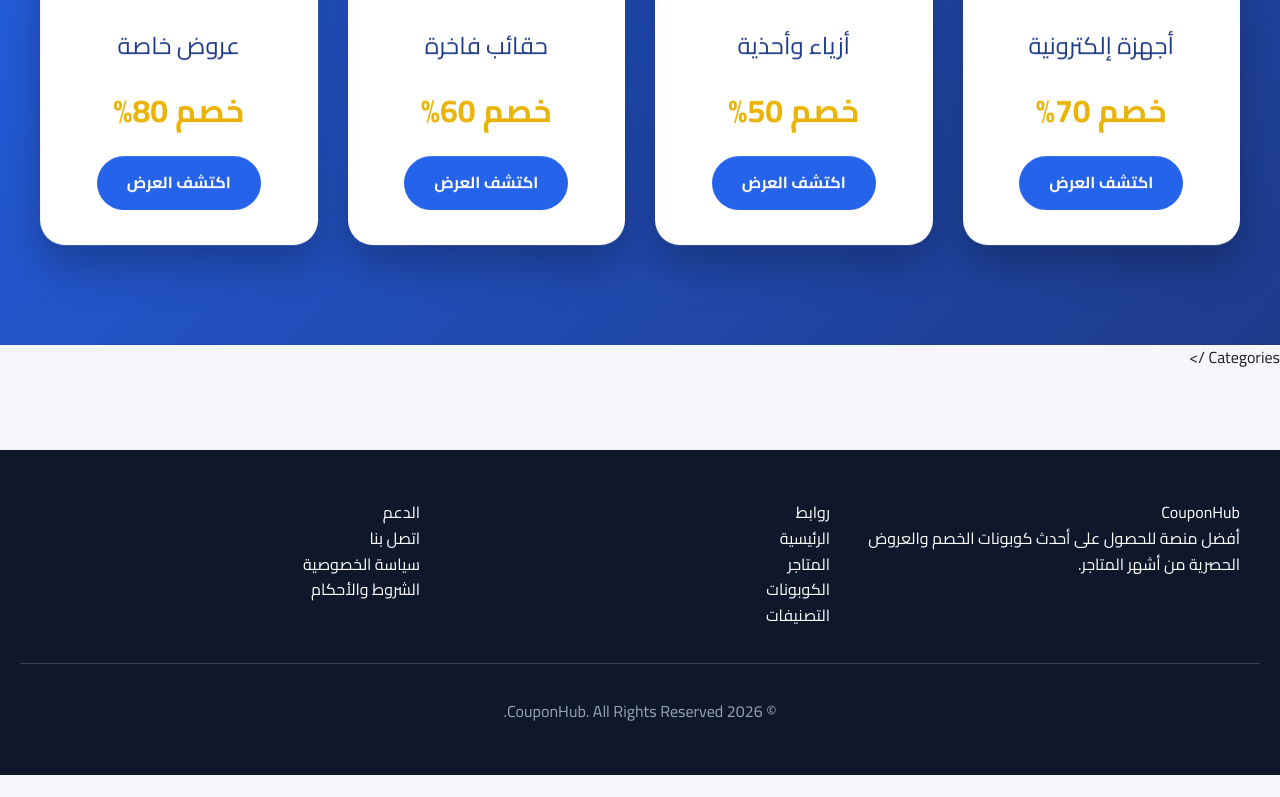
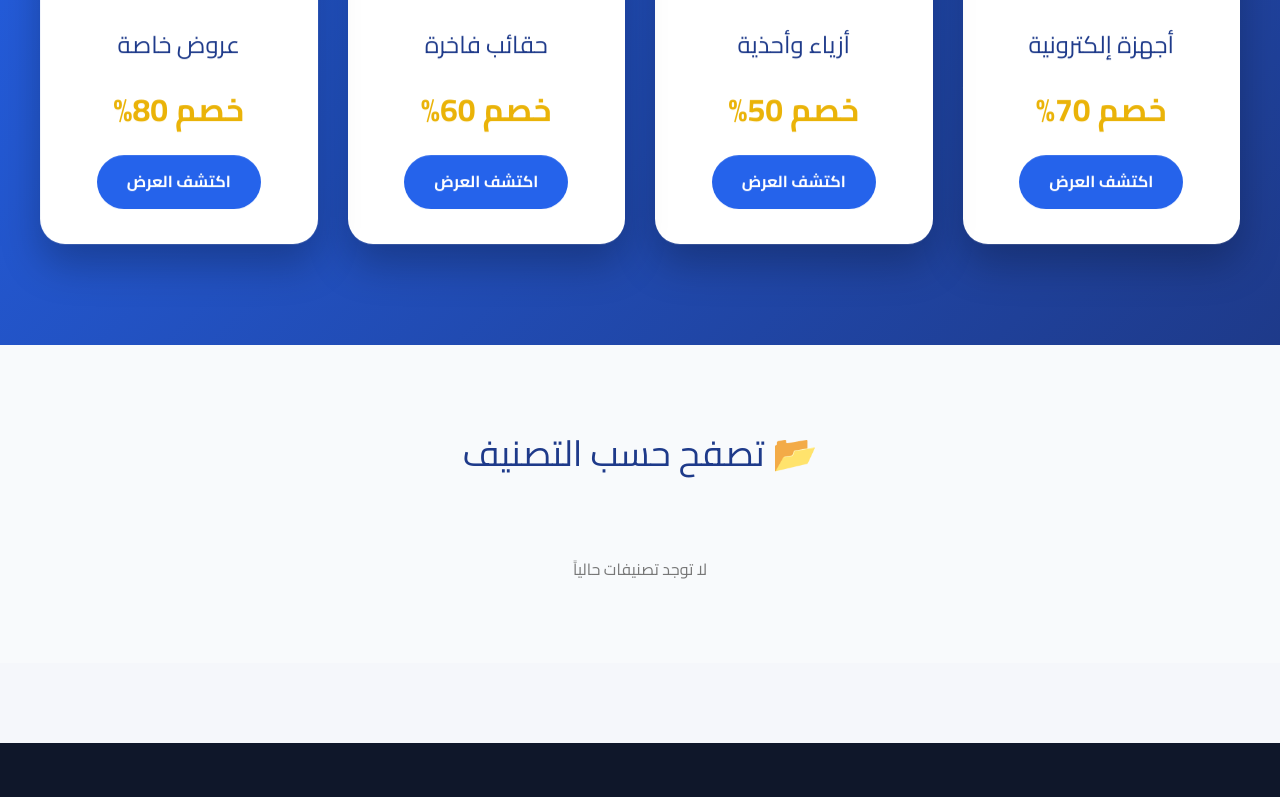
Before and after one commit to haya1401/CouponHub, a React (Vite) app: page / in a window 1280 px wide. Shown: the part 2000-2797 px from the top of the page. Before the commit the page ends 2775 px from the top, so only its background shows below. Built offline with nearby package versions, Linux system fonts and the light colour scheme; no server answers; the database is empty; the HTML template or start-up script is replaced by a standard one.

Commit message:
Refactor App component structure and routes

```diff
--- a/src/App.jsx
+++ b/src/App.jsx
@@ -63,6 +63,7 @@ document.querySelector(
 if(description){
 
 
+
 description.setAttribute(
 
 "content",
@@ -72,9 +73,8 @@ description.setAttribute(
 );
 
 
+
 }
-
-
 
 
 
@@ -86,9 +86,9 @@ description.setAttribute(
 
 
 
+return (
 
 
-return (
 
 <>
 
@@ -96,27 +96,31 @@ return (
 <Hero />
 
 
+
 <StoreLogos />
+
 
 
 <FeaturedCoupons />
 
 
+
 <DealsShowcase />
 
 
-Categories />
+
+<Categories />
+
 
 
 </>
 
+
 );
 
 
+
 }
-
-
-
 
 
 
@@ -131,6 +135,8 @@ export default function App(){
 
 
 return (
+
+
 
 <>
 
@@ -149,6 +155,7 @@ return (
 {/* نظام ظهور العناصر عند التمرير */}
 
 <ScrollReveal />
+
 
 
 
@@ -187,7 +194,6 @@ element={<Home />}
 
 
 
-
 <Route
 
 path="/stores"
@@ -195,7 +201,6 @@ path="/stores"
 element={<Stores />}
 
 />
-
 
 
 
@@ -219,7 +224,6 @@ element={<Coupons />}
 
 
 
-
 <Route
 
 path="/coupons/:store"
@@ -227,7 +231,6 @@ path="/coupons/:store"
 element={<StoreCoupons />}
 
 />
-
 
 
 
@@ -251,7 +254,6 @@ element={<CategoriesPage />}
 
 
 
-
 <Route
 
 path="/contact"
@@ -267,7 +269,6 @@ element={<Contact />}
 
 
 
-
 <Route
 
 path="/admin"
@@ -275,7 +276,6 @@ path="/admin"
 element={<AdminLogin />}
 
 />
-
 
 
 
@@ -317,7 +317,9 @@ element={<Dashboard />}
 
 </>
 
+
 );
 
 
+
 }
```
